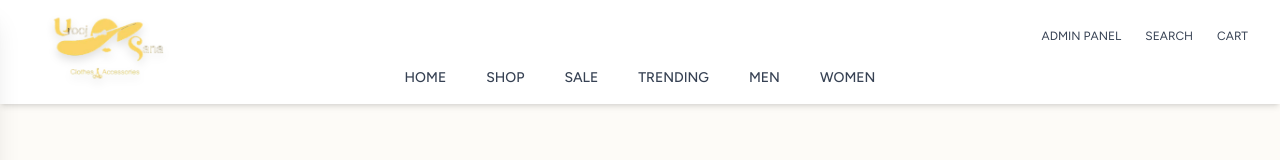
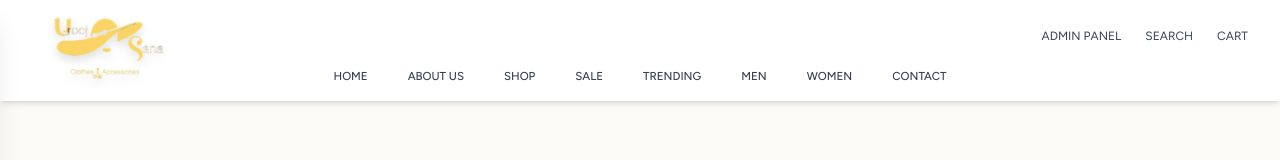
Before and after one commit to Haris8x-dev/sana-urooj-ecom, a Next.js app: page /shop in a window 1280 px wide. Shown: the top 160 px of the page. Built offline with nearby package versions, Linux system fonts and the light colour scheme; no server answers; the database is empty.

Commit message:
Responsiveness Fixed

```diff
--- a/components/layouts/Navbar.tsx
+++ b/components/layouts/Navbar.tsx
@@ -15,11 +15,13 @@ const Navbar: React.FC = () => {
 
   const navigationLinks: NavLink[] = [
     { label: "Home", href: "/" },
+    { label: "About Us", href: "/about" },
     { label: "Shop", href: "/shop" },
     { label: "Sale", href: "/cloths" },
     { label: "Trending", href: "/categories" },
     { label: "Men", href: "/men" },
     { label: "Women", href: "/women" },
+    { label: "Contact", href: "/contact" },
   ];
 
   return (
@@ -92,7 +94,7 @@ const Navbar: React.FC = () => {
       </div>
 
       {/* Desktop Nav Links */}
-      <div className="hidden md:flex justify-center gap-10 pb-3 navItems uppercase text-sm font-mono">
+      <div className="hidden md:flex justify-center gap-10 pb-3 navItems uppercase text-[11.5px] font-mono">
         {navigationLinks.map((link) => (
           <Link
             key={link.href}
--- a/components/pages/shop/Shop.tsx
+++ b/components/pages/shop/Shop.tsx
@@ -2,6 +2,7 @@
 
 import React, { useState, useEffect } from "react";
 import Image from "next/image";
+import Link from "next/link"; // ADDED: Import Link for navigation
 import { LayoutGrid, Grid3X3, Grid2X2, ChevronDown, Square } from "lucide-react";
 
 interface ImageObject {
@@ -25,7 +26,7 @@ export default function Shop() {
 
   // State for Layout Control
   // Desktop: 3 = Large, 4 = Medium, 6 = Small
-  // Mobile:  1 = Large (mapped from 3), 2 = Small (mapped from 4)
+  // Mobile:  1 = Large (mapped from 3), 2 = Small (mapped from 4)
   const [gridCols, setGridCols] = useState<3 | 4 | 6>(4);
 
   useEffect(() => {
@@ -68,7 +69,7 @@ export default function Shop() {
 
           {/* --- DESKTOP ICONS (md:flex) - 3 Icons --- */}
           <div className="hidden md:flex gap-3">
-             {/* Icon 1: Large View (3 items/row) */}
+              {/* Icon 1: Large View (3 items/row) */}
             <button
                 onClick={() => handleLayoutChange(3)}
                 className={`transition-colors ${gridCols === 3 ? "text-black" : "text-gray-400 hover:text-gray-600"}`}
@@ -99,7 +100,7 @@ export default function Shop() {
 
           {/* --- MOBILE ICONS (flex md:hidden) - 2 Icons Only --- */}
           <div className="flex md:hidden gap-3">
-             {/* Mobile Icon 1: Single Column View */}
+              {/* Mobile Icon 1: Single Column View */}
              <button
                 onClick={() => handleLayoutChange(3)}
                 className={`transition-colors ${gridCols === 3 ? "text-black" : "text-gray-400 hover:text-gray-600"}`}
@@ -118,12 +119,10 @@ export default function Shop() {
 
         </div>
 
-        {/* MIDDLE: Empty (Removed Product Count as requested) */}
-        {/* The space is maintained by justify-between on the parent div */}
+        {/* MIDDLE: Empty */}
         <div className="h-full"></div>
 
         {/* RIGHT: Sort & Filter */}
-        {/* Note: border-l on parent div remains */}
         <div className="h-full flex items-center px-0 gap-0">
 
             {/* Sort Dropdown Trigger */}
@@ -142,14 +141,6 @@ export default function Shop() {
             </button>
         </div>
       </div>
-
-      {/* NEW: Total Product Count Below Control Bar */}
-      {/* <div className="w-full py-2 px-4 text-center">
-        <span className="text-xs font-medium tracking-wider text-gray-500 uppercase">
-            {products.length} Products
-        </span>
-      </div>
-       */}
 
       {/* 3. Product Grid */}
       <div className="w-full py-8 px-6">
@@ -171,7 +162,12 @@ export default function Shop() {
             `}
           >
             {products.map((product) => (
-              <div key={product._id} className="group relative flex flex-col">
+              // MODIFIED: Wrapped the product card in a Next.js Link component
+              <Link
+                key={product._id}
+                href={`/product/${product._id}`}
+                className="group relative flex flex-col"
+              >
 
                 {/* Image Container */}
                 <div className="relative w-full overflow-hidden bg-gray-100 aspect-3/4">
@@ -211,7 +207,7 @@ export default function Shop() {
                     </p>
                   </div>
                 )}
-              </div>
+              </Link>
             ))}
           </div>
         )}
```
